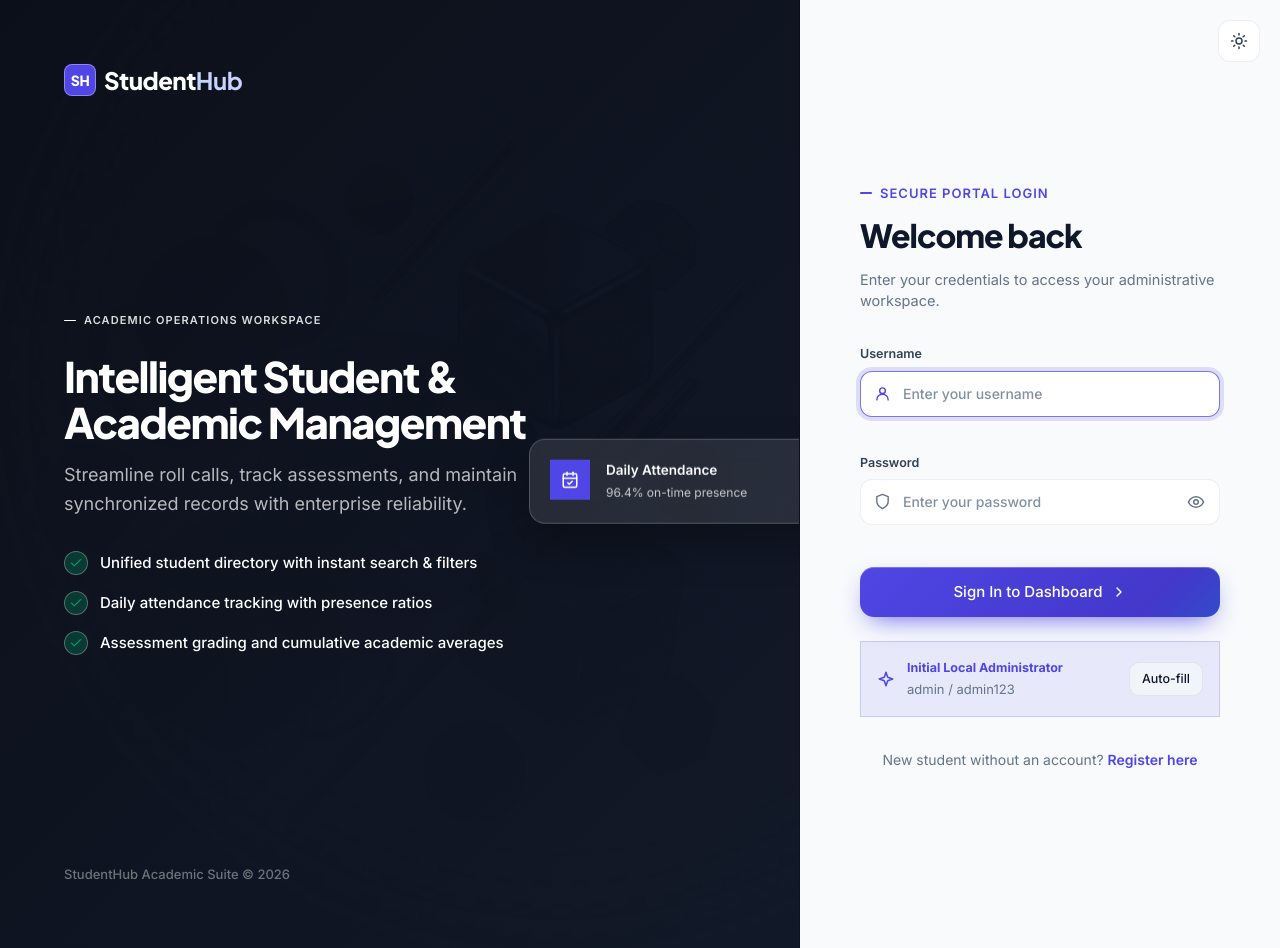
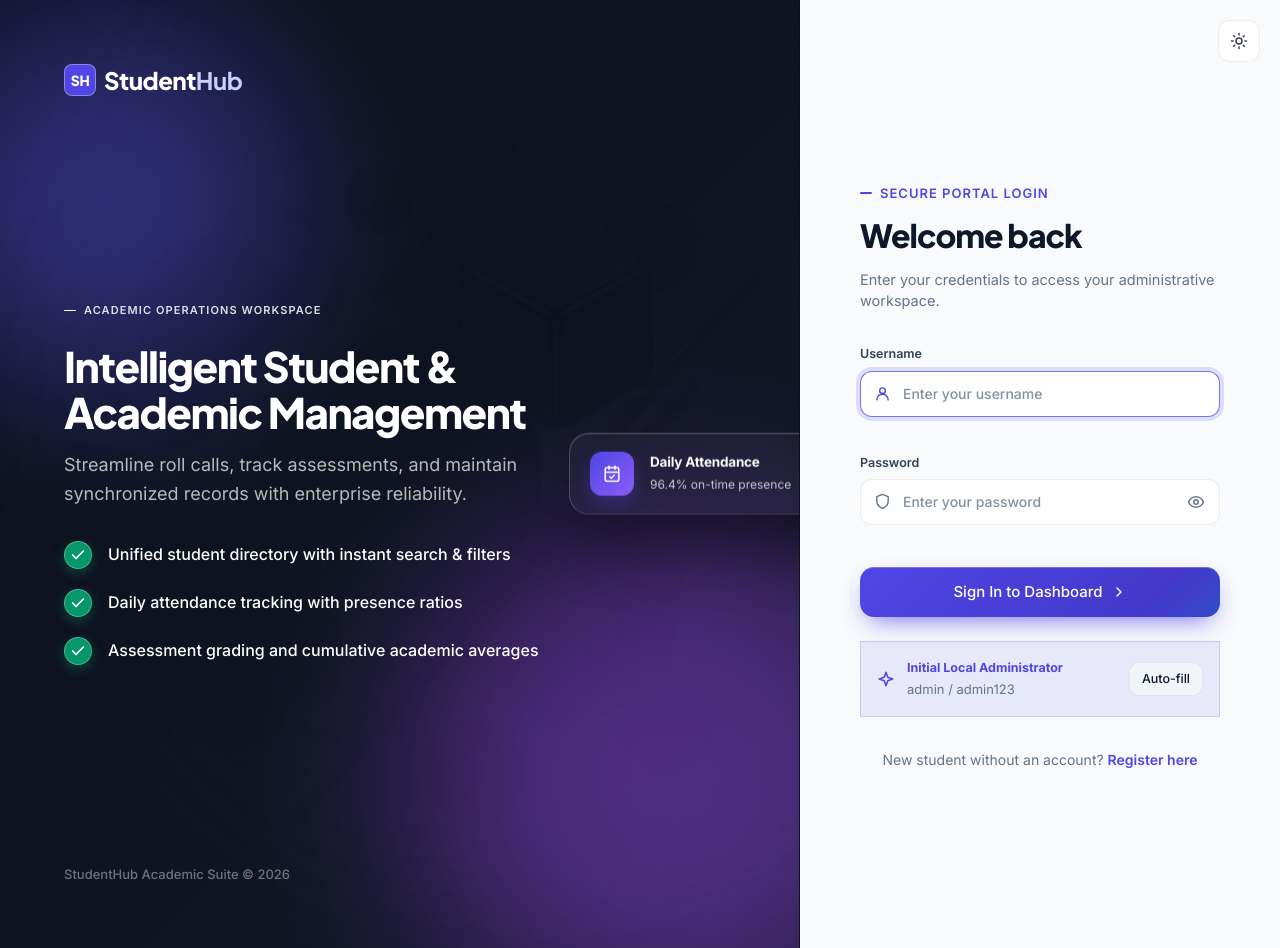
Before and after one commit to UdayVachasiddha/StudentHub, a Flask app: page /login in a window 1280 px wide. Run offline with Flask 3, Linux system fonts and the light colour scheme.

Commit message:
Ui improved

```diff
--- a/static/style.css
+++ b/static/style.css
@@ -4310,27 +4310,42 @@ tr[data-status="Absent"] td:first-child {
 .demo-box b { display: block; color: var(--primary); margin-bottom: 2px; }
 .showcase-copy h2 { font-size: 42px; font-weight: 800; letter-spacing: -1.5px; line-height: 1.1; margin: 16px 0; color: #fff; }
 .showcase-copy p { font-size: 18px; color: rgba(255, 255, 255, 0.7); line-height: 1.6; max-width: 480px; margin-bottom: 32px; }
-.showcase-list { list-style: none; padding: 0; margin: 0; display: flex; flex-direction: column; gap: 16px; }
-.showcase-list li { display: flex; align-items: center; gap: 12px; font-size: 15px; font-weight: 500; color: #fff; }
-.showcase-list .check { display: flex; align-items: center; justify-content: center; width: 24px; height: 24px; border-radius: 50%; background: rgba(var(--success-rgb), 0.3); color: var(--success); }
-.showcase-list .check .icon { width: 14px; height: 14px; }
-.showcase-cards { position: absolute; right: -50px; top: 50%; transform: translateY(-50%); display: flex; flex-direction: column; gap: 24px; }
-.showcase-cards .glass-card { width: 320px; padding: 20px; display: flex; align-items: flex-start; gap: 16px; background: rgba(255, 255, 255, 0.1); backdrop-filter: blur(12px); -webkit-backdrop-filter: blur(12px); border: 1px solid rgba(255, 255, 255, 0.2); border-radius: var(--r-lg); box-shadow: 0 20px 40px rgba(0, 0, 0, 0.3); color: #fff; }
-.showcase-cards .gc-1 { transform: translateX(-40px); }
-.showcase-cards .gc-icon { display: flex; align-items: center; justify-content: center; width: 40px; height: 40px; border-radius: var(--r-md); background: var(--primary); color: #fff; }
-.showcase-cards b { display: block; font-size: 15px; font-weight: 600; color: #fff; }
-.showcase-cards small { font-size: 13px; color: rgba(255, 255, 255, 0.7); }
-.mini-bars { display: flex; align-items: flex-end; gap: 4px; height: 24px; margin-top: 12px; }
-.mini-bars i { width: 8px; background: var(--primary); border-radius: 2px; }
+.showcase-list { list-style: none; padding: 0; margin: 0; display: flex; flex-direction: column; gap: 20px; }
+.showcase-list li { display: flex; align-items: center; gap: 16px; font-size: 16px; font-weight: 500; color: #fff; }
+.showcase-list .check { display: flex; align-items: center; justify-content: center; width: 28px; height: 28px; flex-shrink: 0; border-radius: 50%; background: linear-gradient(135deg, var(--success), #059669); color: #fff; box-shadow: 0 4px 12px rgba(var(--success-rgb), 0.4); }
+.showcase-list .check .icon { width: 16px; height: 16px; stroke-width: 2.5; }
+.showcase-cards { position: absolute; right: -80px; top: 50%; transform: translateY(-50%); display: flex; flex-direction: column; gap: 32px; z-index: 2; pointer-events: none; }
+.showcase-cards .glass-card { width: 320px; padding: 18px 20px; display: flex; align-items: center; gap: 16px; background: rgba(255, 255, 255, 0.03); backdrop-filter: blur(24px); -webkit-backdrop-filter: blur(24px); border: 1px solid rgba(255, 255, 255, 0.1); border-top-color: rgba(255, 255, 255, 0.2); border-left-color: rgba(255, 255, 255, 0.2); border-radius: 20px; box-shadow: 0 30px 60px rgba(0, 0, 0, 0.4), inset 0 1px 0 rgba(255, 255, 255, 0.1); color: #fff; }
+@keyframes float-auth-1 { 0%, 100% { transform: translateY(0) translateX(-30px); } 50% { transform: translateY(-15px) translateX(-30px); } }
+@keyframes float-auth-2 { 0%, 100% { transform: translateY(0) translateX(10px); } 50% { transform: translateY(-12px) translateX(10px); } }
+.showcase-cards .gc-1 { animation: float-auth-1 6s ease-in-out infinite; }
+.showcase-cards .gc-2 { animation: float-auth-2 7s ease-in-out infinite; animation-delay: -3s; }
+.showcase-cards .gc-icon { display: flex; align-items: center; justify-content: center; width: 44px; height: 44px; flex-shrink: 0; border-radius: 12px; background: linear-gradient(135deg, var(--primary), #8b5cf6); color: #fff; box-shadow: 0 8px 16px rgba(var(--primary-rgb), 0.3); }
+.showcase-cards b { display: block; font-size: 15px; font-weight: 700; color: #fff; letter-spacing: -0.2px; }
+.showcase-cards small { font-size: 13px; color: rgba(255, 255, 255, 0.6); }
+.mini-bars { display: flex; align-items: flex-end; gap: 4px; height: 28px; margin-left: auto; }
+.mini-bars i { width: 6px; background: linear-gradient(to top, var(--primary), #a78bfa); border-radius: 3px; box-shadow: 0 0 8px rgba(var(--primary-rgb), 0.4); }
 .mini-bars i:nth-child(1) { height: 40%; }
 .mini-bars i:nth-child(2) { height: 60%; }
 .mini-bars i:nth-child(3) { height: 100%; }
 .mini-bars i:nth-child(4) { height: 80%; }
 .mini-bars i:nth-child(5) { height: 50%; }
 .showcase-foot { font-size: 13px; color: rgba(255, 255, 255, 0.4); font-weight: 500; }
-.auth-showcase .brand { color: #fff; font-size: 24px; text-decoration: none; display: flex; align-items: center; gap: 8px; font-weight: 800; letter-spacing: -0.5px; }
+.auth-showcase .brand { color: #fff; font-size: 24px; text-decoration: none; display: flex; align-items: center; gap: 8px; font-weight: 800; letter-spacing: -0.5px; z-index: 2; position: relative; }
+.auth-orbs { position: absolute; inset: 0; overflow: hidden; pointer-events: none; z-index: 0; mix-blend-mode: screen; }
+.auth-orbs .orb { position: absolute; border-radius: 50%; filter: blur(80px); opacity: 0.45; animation: orb-float 12s ease-in-out infinite alternate; }
+.auth-orbs .orb-1 { width: 350px; height: 350px; background: #4f46e5; top: 5%; left: -100px; }
+.auth-orbs .orb-2 { width: 450px; height: 450px; background: #9333ea; bottom: -100px; right: -50px; animation-delay: -5s; }
+@keyframes orb-float { 0% { transform: scale(1) translate(0, 0); } 100% { transform: scale(1.15) translate(40px, -40px); } }
 .auth-showcase .brand-mark { display: inline-flex; align-items: center; justify-content: center; width: 32px; height: 32px; border-radius: 8px; background: var(--primary); color: #fff; font-size: 14px; }
 @media (max-width: 1024px) { .auth-showcase { display: none; } .auth-panel { flex: 1; max-width: none; } }
+
+/* ---------- Signup Steps ---------- */
+.steps { display: flex; flex-direction: column; gap: 24px; margin-top: 32px; }
+.step { display: flex; align-items: flex-start; gap: 16px; }
+.step-num { display: grid; place-items: center; width: 32px; height: 32px; border-radius: 50%; background: var(--primary); color: #fff; font-weight: 700; font-size: 14px; flex-shrink: 0; box-shadow: 0 4px 12px rgba(var(--primary-rgb), 0.3); }
+.step b { display: block; color: #fff; font-size: 15px; font-weight: 600; margin-bottom: 4px; }
+.step small { color: rgba(255, 255, 255, 0.7); font-size: 14px; line-height: 1.5; }
 
 /* ---------- Hero Banner ---------- */
 .hero { position: relative; border-radius: var(--r-xl); padding: 48px; margin-bottom: 24px; color: #fff; overflow: hidden; display: flex; align-items: center; justify-content: space-between; border: 1px solid var(--border); background: url('hero_banner_v2.jpg') center/cover; }
@@ -4353,6 +4368,15 @@ html[data-theme="light"] .hero::after { background: linear-gradient(90deg, rgba(
 .legend { display: flex; gap: 12px; font-size: 12px; }
 .legend span { display: flex; align-items: center; }
 .legend i { display: inline-block; width: 8px; height: 8px; border-radius: 50%; background: rgb(var(--c)); margin-right: 4px; }
-.trend-bar-present { --h: 153; background: var(--success); bottom: 0; position: absolute; width: 100%; border-radius: 4px; height: var(--bar-h, 0%); opacity: var(--bar-op, 1); }
-.trend-bar-late { --h: 36; background: var(--warning); position: absolute; width: 100%; border-radius: 4px; height: var(--bar-h, 0%); bottom: var(--bar-bot, 0%); opacity: var(--bar-op, 1); }
 @media (max-width: 1024px) { .hero { flex-direction: column; padding: 24px; gap: 24px; } .hero-visual { flex: 0 0 auto; width: 100%; min-height: 200px; transform: scale(0.9); } }
+
+/* ---------- Column Charts (Courses & Trends) ---------- */
+.columns { display: flex; align-items: flex-end; justify-content: space-around; gap: 8px; height: 160px; margin-top: 16px; padding-top: 24px; }
+.column { flex: 1; display: flex; flex-direction: column; align-items: center; gap: 8px; position: relative; }
+.column-track { width: 100%; max-width: 32px; height: 120px; background: var(--surface-2); border-radius: 6px; overflow: hidden; position: relative; display: flex; align-items: flex-end; box-shadow: inset 0 2px 8px rgba(0,0,0,0.05); }
+.column-track > i:not([class]) { display: block; width: 100%; background: hsl(var(--h, 210), 80%, 60%); border-radius: 4px; transition: height 0.8s var(--spring); }
+.column-val { font-size: 13px; font-weight: 700; color: var(--text); }
+.column-label { font-size: 12px; color: var(--muted); text-align: center; white-space: nowrap; overflow: hidden; text-overflow: ellipsis; max-width: 100%; }
+
+.trend-bar-present { position: absolute; bottom: 0; left: 0; width: 100%; background: var(--success) !important; border-radius: 4px; height: var(--bar-h, 0%); z-index: 2; transition: height 0.8s var(--spring); }
+.trend-bar-late { position: absolute; bottom: var(--bar-bot, 0%); left: 0; width: 100%; background: var(--warning) !important; border-radius: 4px; height: var(--bar-h, 0%); z-index: 1; transition: height 0.8s var(--spring), bottom 0.8s var(--spring); }
--- a/templates/base.html
+++ b/templates/base.html
@@ -13,7 +13,7 @@
   <link rel="preconnect" href="https://fonts.gstatic.com" crossorigin>
   <link href="https://fonts.googleapis.com/css2?family=Inter:wght@400;500;600;700&family=Plus+Jakarta+Sans:wght@600;700;800&display=swap" rel="stylesheet">
 
-  <link rel="stylesheet" href="{{ url_for('static', filename='style.css', v='7.0') }}">
+  <link rel="stylesheet" href="{{ url_for('static', filename='style.css', v='9.0') }}">
   <script>
     // Early theme initialization to avoid flash of incorrect theme
     try {
--- a/templates/login.html
+++ b/templates/login.html
@@ -14,6 +14,11 @@
 <main class="auth-layout">
   <!-- Left Side: Visual Showcase -->
   <section class="auth-showcase">
+    <div class="auth-orbs">
+      <div class="orb orb-1"></div>
+      <div class="orb orb-2"></div>
+    </div>
+
     <a class="brand" href="{{ url_for('login') }}">
       <span class="brand-mark">SH</span>
       <span>Student<b>Hub</b></span>
--- a/templates/signup.html
+++ b/templates/signup.html
@@ -14,6 +14,11 @@
 <main class="auth-layout">
   <!-- Left Side: Registration Showcase -->
   <section class="auth-showcase">
+    <div class="auth-orbs">
+      <div class="orb orb-1"></div>
+      <div class="orb orb-2"></div>
+    </div>
+
     <a class="brand" href="{{ url_for('login') }}">
       <span class="brand-mark">SH</span>
       <span>Student<b>Hub</b></span>
```
Also changed, not shown: templates/index.html (+50 -2 lines).
